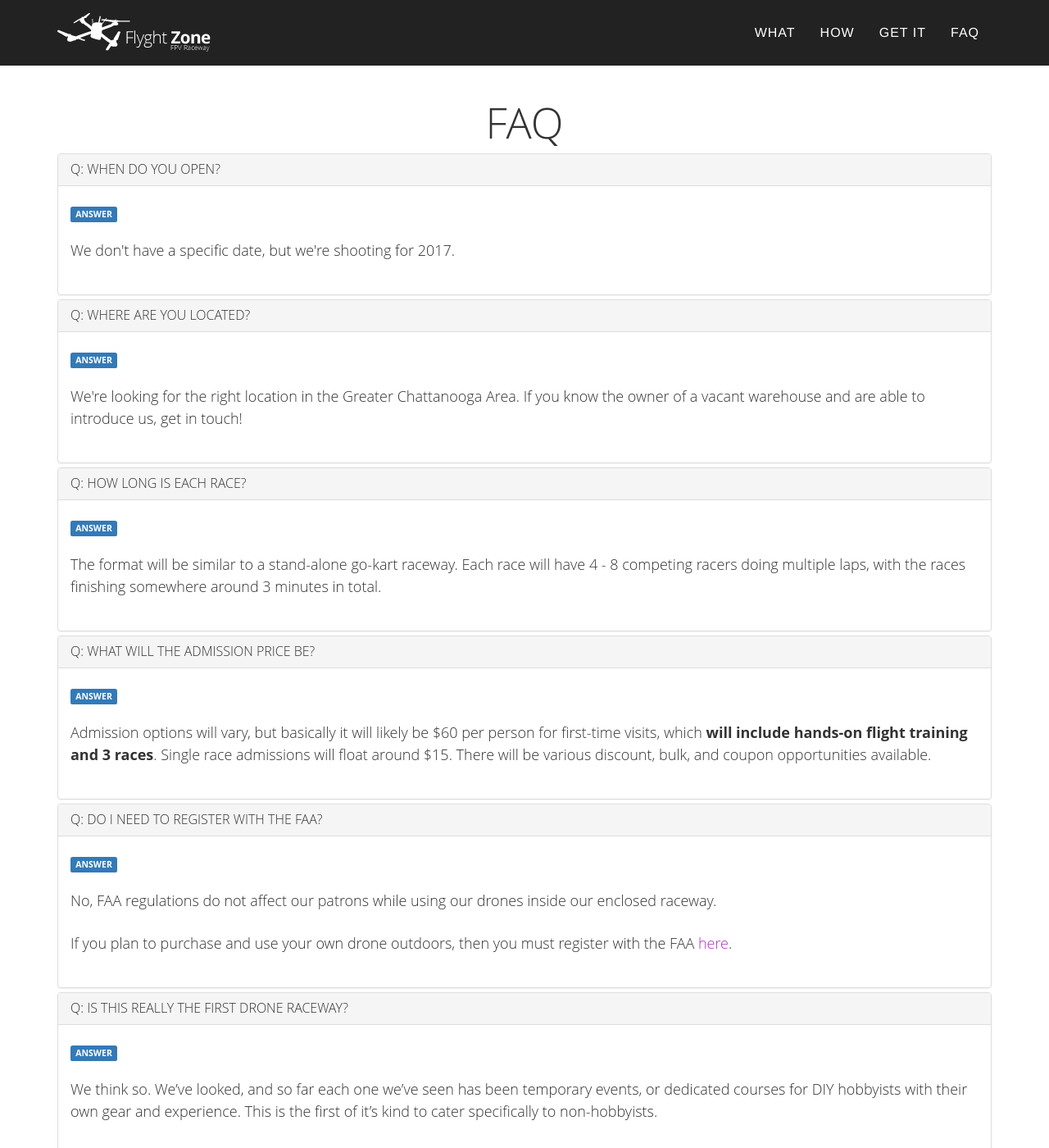
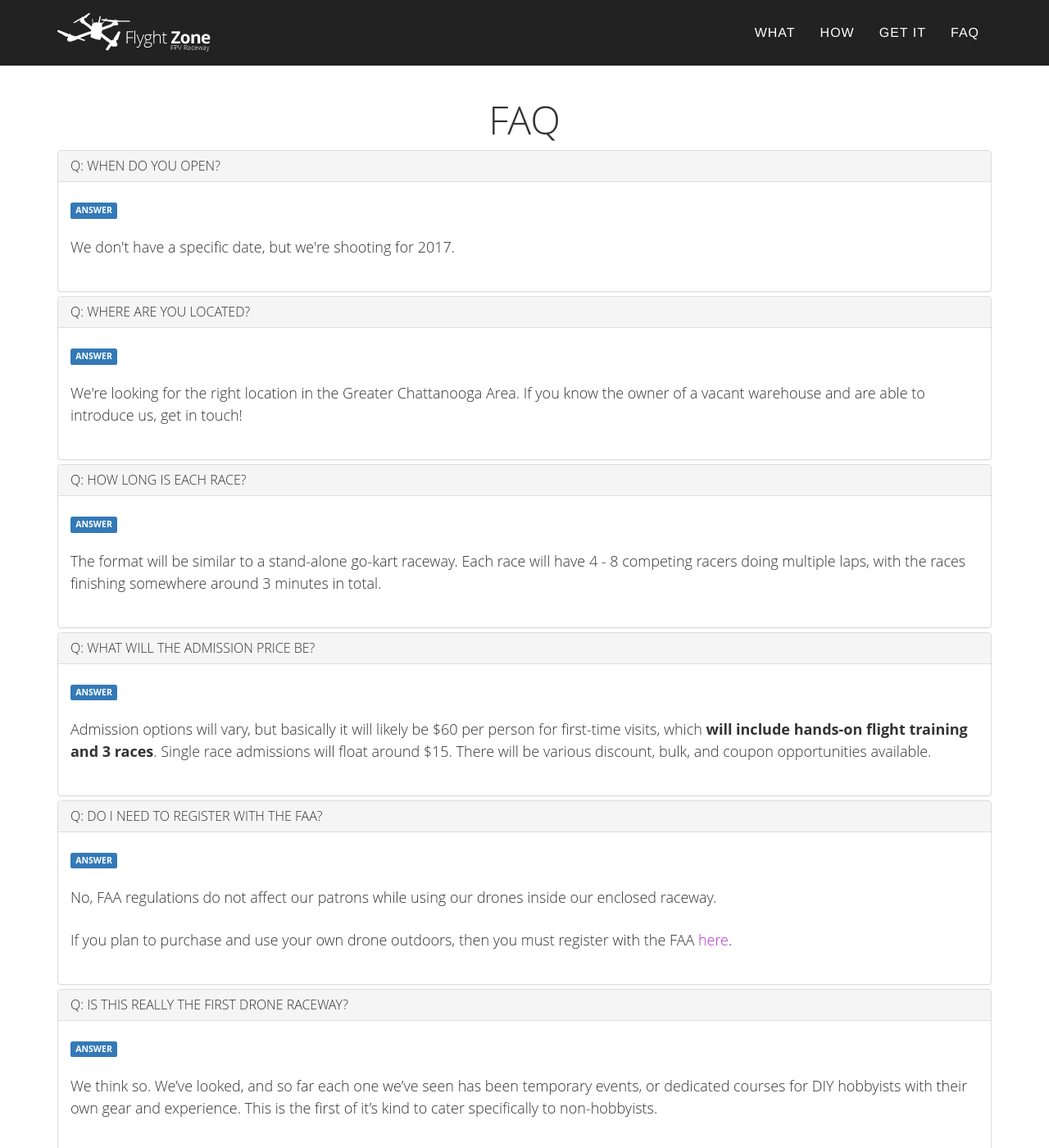
Before and after one commit to droneraceways/flyght-zone-blog, a Jekyll site: the page built from _pages/faq.html, in a window 1280 px wide and 1400 px high. Shown: the whole window at 82% size. Built offline with Jekyll 4.4.1, drawn with Linux system fonts in a browser that asks for light colours; nearby versions of some CDN libraries.

Commit message:
make h1,h2 a little smaller.

```diff
--- a/_sass/_base.scss
+++ b/_sass/_base.scss
@@ -62,11 +62,11 @@ blockquote {
 
 @media(min-width: 481px) {
 	h1 {
-		font-size: 52px;
+		font-size: 48px;
 	}
 
 	h2 {
-		font-size: 50px;
+		font-size: 48px;
 	}
 }
 
```
